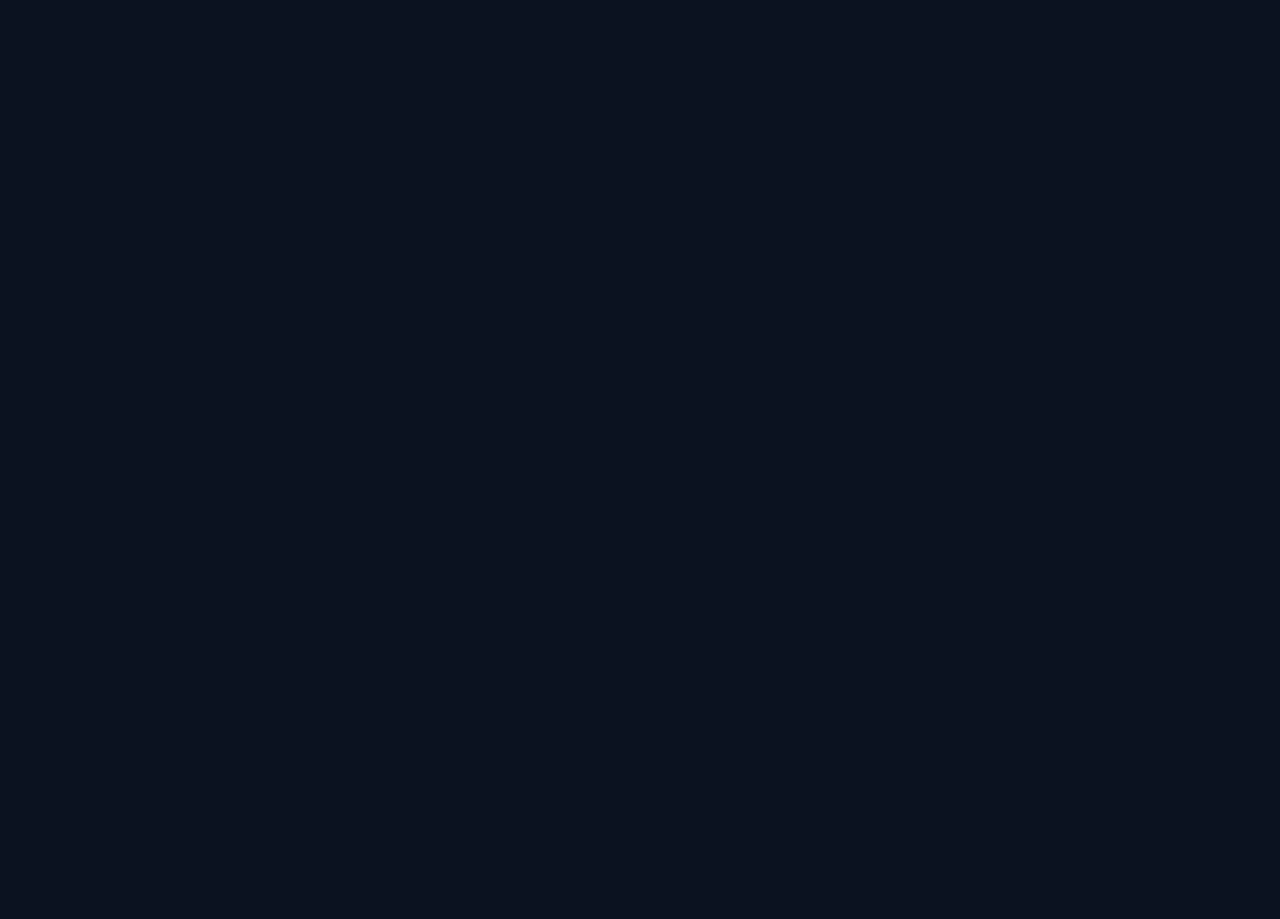
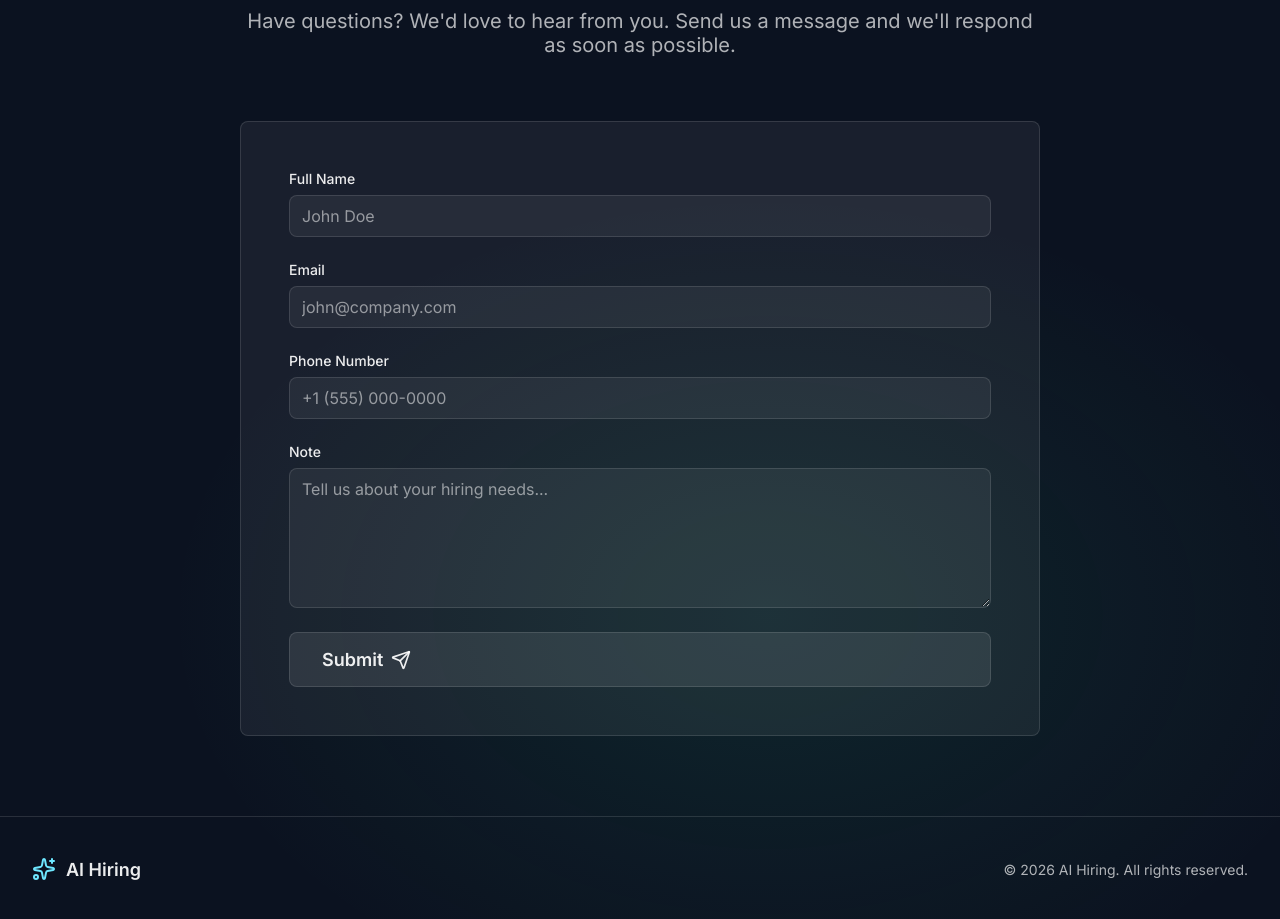
Before and after one commit to Shreyadungrakoti/ai-hiring-ui, a React (Vite) app: page / in a window 1280 px wide. Shown: the part 2140-3059 px from the top of the page. Before the commit the page ends 2099 px from the top, so only its background shows below. Built offline with nearby package versions, Linux system fonts and the light colour scheme; no server answers.

Commit message:
Add Contact Us form to landing page

```diff
--- a/src/App.css
+++ b/src/App.css
@@ -1631,6 +1631,80 @@ html[data-theme="light"] .d2ChartBar{
   margin: 0 0 32px 0;
 }
 
+/* Contact Us Section */
+.landingContact {
+  max-width: 1280px;
+  margin: 0 auto;
+  padding: 80px 32px;
+}
+
+.landingContactContent {
+  max-width: 800px;
+  margin: 0 auto;
+}
+
+.landingContactForm {
+  background: var(--card);
+  border: 1px solid var(--border);
+  border-radius: var(--radius);
+  padding: 48px;
+  margin-top: 48px;
+}
+
+.landingContactForm form {
+  display: flex;
+  flex-direction: column;
+  gap: 24px;
+}
+
+.landingFormGrid {
+  display: grid;
+  grid-template-columns: 1fr;
+  gap: 24px;
+}
+
+.landingFormField {
+  display: flex;
+  flex-direction: column;
+  gap: 8px;
+}
+
+.landingFormLabel {
+  font-size: 14px;
+  font-weight: 500;
+  color: var(--text);
+}
+
+.landingFormSuccess {
+  text-align: center;
+  padding: 32px;
+}
+
+.landingSuccessIcon {
+  width: 96px;
+  height: 96px;
+  margin: 0 auto 24px;
+  border-radius: 50%;
+  background: linear-gradient(135deg, rgba(110, 231, 255, 0.2), rgba(167, 139, 250, 0.2));
+  display: flex;
+  align-items: center;
+  justify-content: center;
+  color: var(--accent);
+}
+
+.landingSuccessTitle {
+  font-size: 24px;
+  font-weight: 700;
+  margin: 0 0 12px 0;
+  color: var(--text);
+}
+
+.landingSuccessText {
+  font-size: 16px;
+  color: var(--muted);
+  margin: 0;
+}
+
 /* Footer */
 .landingFooter {
   border-top: 1px solid var(--border);
@@ -1805,4 +1879,12 @@ html[data-theme="light"] .d2ChartBar{
   .createPortalTitle {
     font-size: 24px;
   }
-}
+
+  .landingContactForm {
+    padding: 32px 24px;
+  }
+
+  .landingCTAContent {
+    padding: 48px 32px;
+  }
+}
--- a/src/pages/LandingPage.jsx
+++ b/src/pages/LandingPage.jsx
@@ -1,10 +1,45 @@
+import { useState } from "react";
 import { useNavigate } from "react-router-dom";
 import { useAuth } from "../state/auth.jsx";
-import { ArrowRight, Users, Zap, Target, Shield, TrendingUp, Sparkles } from "lucide-react";
+import { ArrowRight, Users, Zap, Target, Shield, TrendingUp, Sparkles, Send } from "lucide-react";
 
 export default function LandingPage() {
   const { auth } = useAuth();
   const nav = useNavigate();
+
+  // Contact form state
+  const [contactForm, setContactForm] = useState({
+    fullName: "",
+    email: "",
+    phone: "",
+    note: ""
+  });
+  const [formSubmitted, setFormSubmitted] = useState(false);
+  const [submitting, setSubmitting] = useState(false);
+
+  const handleContactChange = (e) => {
+    const { name, value } = e.target;
+    setContactForm(prev => ({ ...prev, [name]: value }));
+  };
+
+  const handleContactSubmit = async (e) => {
+    e.preventDefault();
+    setSubmitting(true);
+
+    // Simulate form submission (backend will handle this)
+    await new Promise(resolve => setTimeout(resolve, 1000));
+
+    console.log("Contact form submitted:", contactForm);
+
+    setFormSubmitted(true);
+    setSubmitting(false);
+
+    // Reset form after 3 seconds
+    setTimeout(() => {
+      setContactForm({ fullName: "", email: "", phone: "", note: "" });
+      setFormSubmitted(false);
+    }, 3000);
+  };
 
   const handlePrimaryClick = () => {
     if (!auth) {
@@ -188,6 +223,97 @@ export default function LandingPage() {
         </div>
       </section>
 
+      {/* Contact Us Section */}
+      <section className="landingContact" id="contact">
+        <div className="landingContactContent">
+          <div className="landingSectionHeader">
+            <h2 className="landingSectionTitle">Get In Touch</h2>
+            <p className="landingSectionSubtitle">
+              Have questions? We'd love to hear from you. Send us a message and we'll respond as soon as possible.
+            </p>
+          </div>
+
+          <div className="landingContactForm">
+            {formSubmitted ? (
+              <div className="landingFormSuccess">
+                <div className="landingSuccessIcon">
+                  <Sparkles size={48} />
+                </div>
+                <h3 className="landingSuccessTitle">Thank you for reaching out!</h3>
+                <p className="landingSuccessText">
+                  We've received your message and will get back to you shortly.
+                </p>
+              </div>
+            ) : (
+              <form onSubmit={handleContactSubmit}>
+                <div className="landingFormGrid">
+                  <div className="landingFormField">
+                    <label className="landingFormLabel">Full Name</label>
+                    <input
+                      type="text"
+                      name="fullName"
+                      className="input"
+                      value={contactForm.fullName}
+                      onChange={handleContactChange}
+                      placeholder="John Doe"
+                      required
+                    />
+                  </div>
+
+                  <div className="landingFormField">
+                    <label className="landingFormLabel">Email</label>
+                    <input
+                      type="email"
+                      name="email"
+                      className="input"
+                      value={contactForm.email}
+                      onChange={handleContactChange}
+                      placeholder="john@company.com"
+                      required
+                    />
+                  </div>
+
+                  <div className="landingFormField">
+                    <label className="landingFormLabel">Phone Number</label>
+                    <input
+                      type="tel"
+                      name="phone"
+                      className="input"
+                      value={contactForm.phone}
+                      onChange={handleContactChange}
+                      placeholder="+1 (555) 000-0000"
+                      required
+                    />
+                  </div>
+                </div>
+
+                <div className="landingFormField">
+                  <label className="landingFormLabel">Note</label>
+                  <textarea
+                    name="note"
+                    className="textarea"
+                    value={contactForm.note}
+                    onChange={handleContactChange}
+                    placeholder="Tell us about your hiring needs..."
+                    rows="5"
+                    required
+                  />
+                </div>
+
+                <button
+                  type="submit"
+                  className="btn btnPrimary btnLarge"
+                  disabled={submitting}
+                >
+                  {submitting ? "Sending..." : "Submit"}
+                  {!submitting && <Send size={20} />}
+                </button>
+              </form>
+            )}
+          </div>
+        </div>
+      </section>
+
       {/* Footer */}
       <footer className="landingFooter">
         <div className="landingFooterContent">
```
